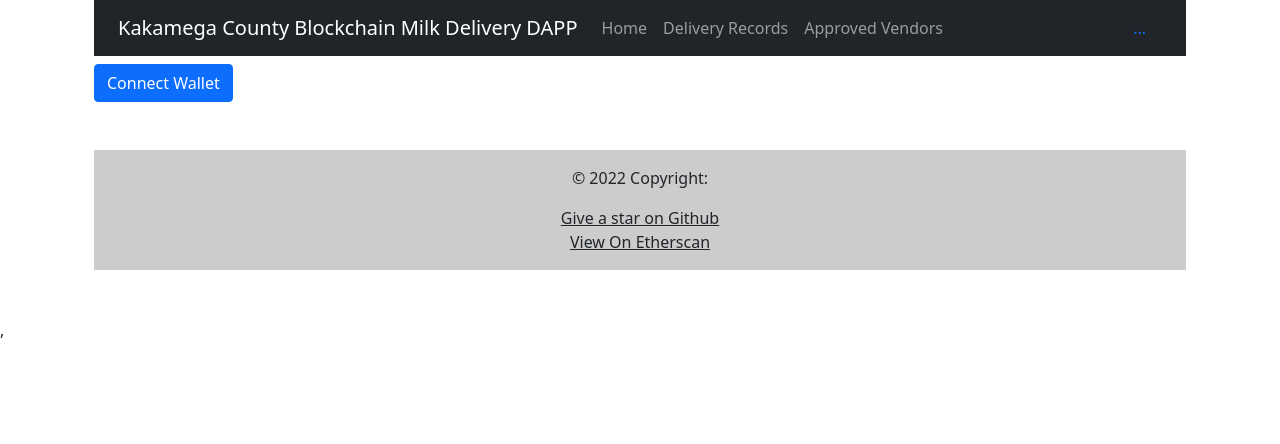
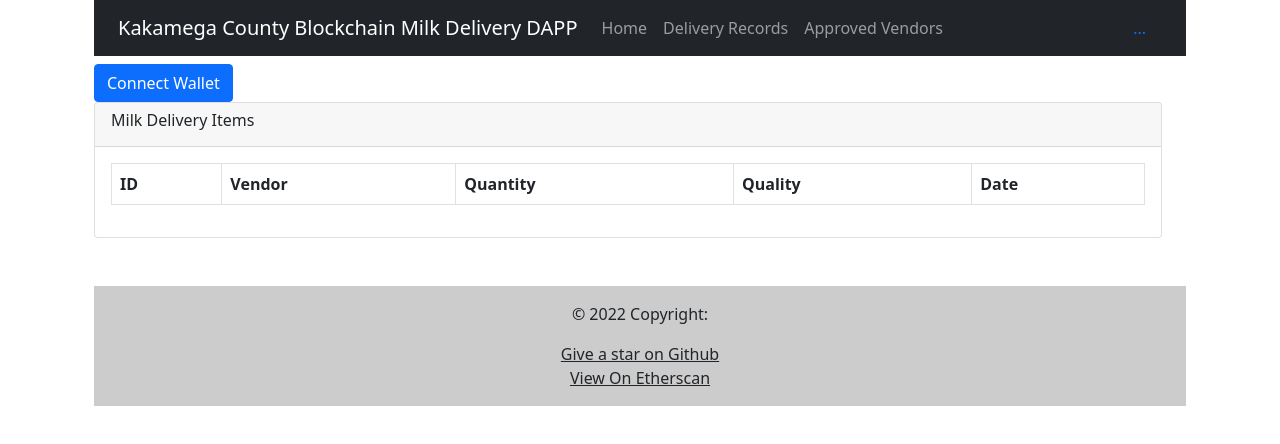
Before and after one commit to StartedStory/milk-delivery, a React (Vite) app in the folder client/: page / in a window 1280 px wide. Shown: the top 444 px of the page. Built offline with nearby package versions, Linux system fonts and the light colour scheme.

Commit message:
update:chnges the delivery cards to list the deliveries in a table

```diff
--- a/client/src/components/MilkDeliveries.jsx
+++ b/client/src/components/MilkDeliveries.jsx
@@ -8,36 +8,48 @@ const MilkDeliveries = () => {
     });
     return(
         <div className="row">
-            {connectedAccount &&
-                deliveryItems.map((item, index) => (
-                    <div key={item.id} className="col-md-3 mb-2">
+        {/* display the data in a table */}
+        <div className="col-md-12">
           <div className="card">
             <div className="card-header">
-                                <div className="card-title">Delivery Item: {item.id}</div>
+              <div className="card-title">
+                <h6>Milk Delivery Items</h6>
+              </div>
             </div>
             <div className="card-body">
-                                <p>Date: {item.date}</p>
-                                <p>Vendor: {item.vendor}</p>
-                                <p>Quality: {
-                                    item.quality === 0 && "GOOD"
-                                }
-                                {
-                                    item.quality === 1 && "STALE"
-                                }
-                                {
-                                    item.quality === 2 && "PERFECT"
-                                }
-                                {
-                                    item.quality === 3 && "BAD"
-
-                                }
-                                </p>
-                                <p>Quantity: {item.quantity}</p>
+              <table className="table table-bordered">
+                <thead>
+                  <tr>
+                    <th>ID</th>
+                    <th>Vendor</th>
+                    <th>Quantity</th>
+                    <th>Quality</th>
+                    <th>Date</th>
+                  </tr>
+                </thead>
+                <tbody>
+                  {connectedAccount &&
+                    deliveryItems.map((item, index) => {
+                      return (
+                        <tr key={index}>
+                          <td>{item.id}</td>
+                          <td>{item.vendor}</td>
+                          <td>{item.quantity}</td>
+                          <td>
+                            {item.quality === 0 && "GOOD"}
+                            {item.quality === 1 && "STALE"}
+                            {item.quality === 2 && "PERFECT"}
+                            {item.quality === 3 && "BAD"}
+                          </td>
+                          <td>{item.date}</td>
+                        </tr>
+                      );
+                    })}
+                </tbody>
+              </table>
             </div>
           </div>
         </div>
-                ))
-            }
       </div>
     );
 }
```
Lines whose indentation alone changed are shown as unchanged.
